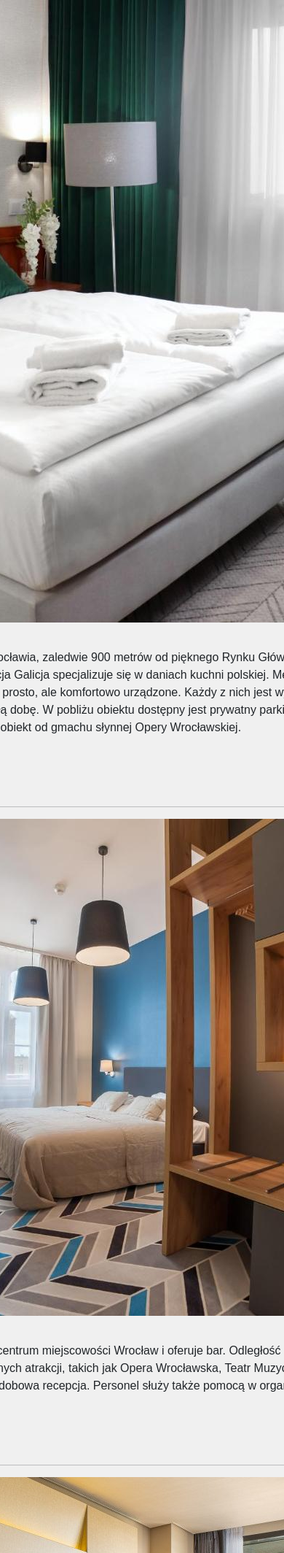
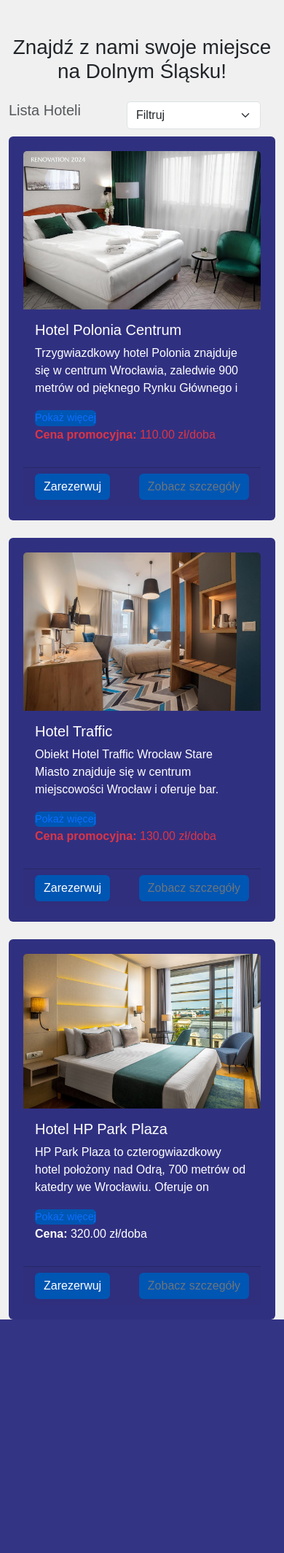
Before and after one commit to Monka3tp/Hotelio, a Django app: page / in a window 390 px wide; the page is wider, and only the part inside the window is pictured. Shown: the part 90-2218 px from the top of that part at 73% size. After the commit the page ends 1898 px from the top of that part, so only its background shows below. Run offline with Django 5.2, Linux system fonts and the light colour scheme; data comes from the database, SQL or seed files in the repository; both versions use the stored data as it was after the commit.

Commit message:
kontynuacja edycji stylu za pomoca bootstrap

```diff
--- a/Hotelio/templates/base.html
+++ b/Hotelio/templates/base.html
@@ -31,12 +31,13 @@
             margin-left: 10px;
         }
         .card {
-            background-color: #000066;
+
+            background-color: rgba(0, 0, 102, 0.8);
             color: white;
             border: none;
             padding: 20px;
             width: 100%;
-            max-width: 400px; /* Ujednolicona szerokość kart */
+            max-width: 400px;
         }
         .form-control {
             background-color: white;
@@ -66,7 +67,7 @@
             display: flex;
             justify-content: center;
             align-items: center;
-            min-height: 80vh; /* Zapewnia wyśrodkowanie sekcji */
+            min-height: 80vh;
         }
     </style>
 </head>
--- a/Hotelio/templates/hotels/hotel_list.html
+++ b/Hotelio/templates/hotels/hotel_list.html
@@ -1,22 +1,63 @@
 {% extends 'base.html' %}
 
 {% block content %}
-<h1>Lista Hoteli</h1>
-<div>
-    {% for hotel in hotels %}
-    <div>
-        <img src="{{ hotel.image.url }}" alt="{{ hotel.name }}">
-        <h3>{{ hotel.name }}</h3>
-        <p>{{ hotel.description }}</p>
-        {% if hotel.promo %}
-            <p style="color:red">Cena promocyjna: {{ hotel.sale_price }} zł/doba</p>
-        {% else %}
-            <p>Cena: {{ hotel.price_per_night }} zł/doba</p>
-        {% endif %}
-        <a href="{% url 'reserve_hotel' hotel.id %}">Zarezerwuj</a>
-        <a href="{% url 'hotel_detail' hotel.pk %}">Zobacz szczegóły</a>
-        <hr>
+<div class="container mt-5">
+    <h1 class="text-center mb-4">Znajdź z nami swoje miejsce na Dolnym Śląsku!</h1>
+    <div class="d-flex justify-content-between align-items-center">
+        <h5 class="text-start text-muted mb-4">Lista Hoteli</h5>
+        <select class="form-select" style="width: auto; border-radius: 5px; margin-right: 20px; margin-bottom: 10px">
+            <option selected disabled>Filtruj</option>
+            <option value="price_asc">Cena rosnąco</option>
+            <option value="price_desc">Cena malejąco</option>
+            <option value="promo">Tylko promocyjne</option>
+            <option value="rating">Najwyżej oceniane</option>
+        </select>
     </div>
-    {% endfor %}
+    <div class="row row-cols-1 row-cols-md-3 g-4">
+        {% for hotel in hotels %}
+        <div class="col">
+            <div class="card h-100">
+                <img src="{{ hotel.image.url }}" class="card-img-top" alt="{{ hotel.name }}">
+                <div class="card-body">
+                    <h5 class="card-title">{{ hotel.name }}</h5>
+                    <p class="card-text description" style="max-height: 4.5em; overflow: hidden; line-height: 1.5;">
+                        {{ hotel.description }}
+                    </p>
+                    <button class="btn btn-link p-0 toggle-description" style="text-decoration: none; font-size: 0.9rem;">Pokaż więcej</button>
+                    {% if hotel.promo %}
+                        <p class="text-danger"><strong>Cena promocyjna:</strong> {{ hotel.sale_price }} zł/doba</p>
+                    {% else %}
+                        <p><strong>Cena:</strong> {{ hotel.price_per_night }} zł/doba</p>
+                    {% endif %}
+                </div>
+                <div class="card-footer d-flex justify-content-between">
+                    <a href="{% url 'reserve_hotel' hotel.id %}" class="btn btn-primary">Zarezerwuj</a>
+                    <a href="{% url 'hotel_detail' hotel.pk %}" class="btn btn-outline-secondary">Zobacz szczegóły</a>
+                </div>
+            </div>
+        </div>
+        {% endfor %}
+    </div>
 </div>
+
+<script>
+    document.addEventListener('DOMContentLoaded', () => {
+        const toggles = document.querySelectorAll('.toggle-description');
+
+        toggles.forEach(toggle => {
+            toggle.addEventListener('click', function () {
+                const description = this.previousElementSibling;
+
+                if (description.style.maxHeight === 'none') {
+                    description.style.maxHeight = '4.5em';
+                    this.textContent = 'Pokaż więcej';
+                } else {
+                    description.style.maxHeight = 'none';
+                    this.textContent = 'Pokaż mniej';
+                }
+            });
+        });
+    });
+</script>
+
 {% endblock %}
--- a/Hotelio/templates/hotels/reservation_from.html
+++ b/Hotelio/templates/hotels/reservation_from.html
@@ -2,12 +2,10 @@
 
 {% block content %}
 <div class="container">
-    <!-- Napis "Rezerwacja" z mniejszym marginesem z lewej strony -->
     <h2 class="mt-4" style="margin-left: -280px;">Rezerwacja</h2>
-    <!-- Wyśrodkowany panel rezerwacji z mniejszym odstępem od góry -->
     <div class="center-container" style="margin-top: -120px;">
         <div class="card">
-            <h2 class="text-center">{{ hotel.name }}</h2> <!-- Nagłówek z nazwą hotelu -->
+            <h2 class="text-center">{{ hotel.name }}</h2>
             <form method="POST">
                 {% csrf_token %}
                 <div class="mb-3">
@@ -26,7 +24,7 @@
                     <input type="checkbox" class="form-check-input" id="breakfast" name="breakfast">
                     <label class="form-check-label" for="breakfast">Śniadanie</label>
                 </div>
-                <div class="price">Całkowity koszt: 130 zł</div> <!-- Cena w panelu -->
+                <div class="price">Całkowity koszt: 130 zł</div>
                 <button type="submit" class="btn btn-success w-100">Zarezerwuj</button>
             </form>
         </div>
```
Also changed, not shown: Hotelio/templates/hotels/my_reservations.html (+28 -18 lines), db.sqlite3.
